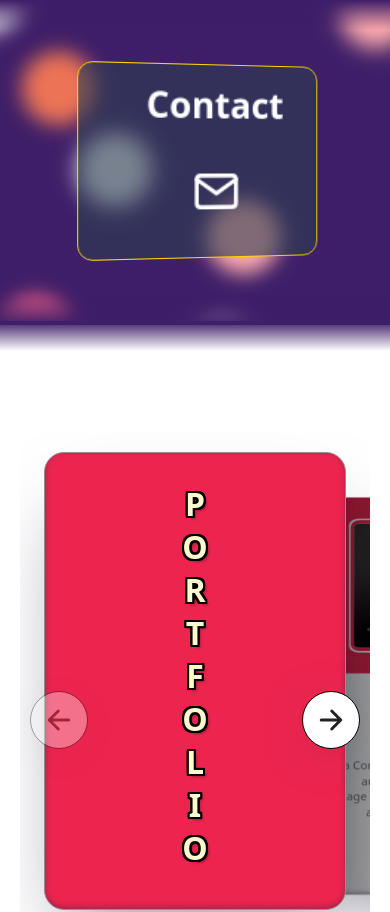
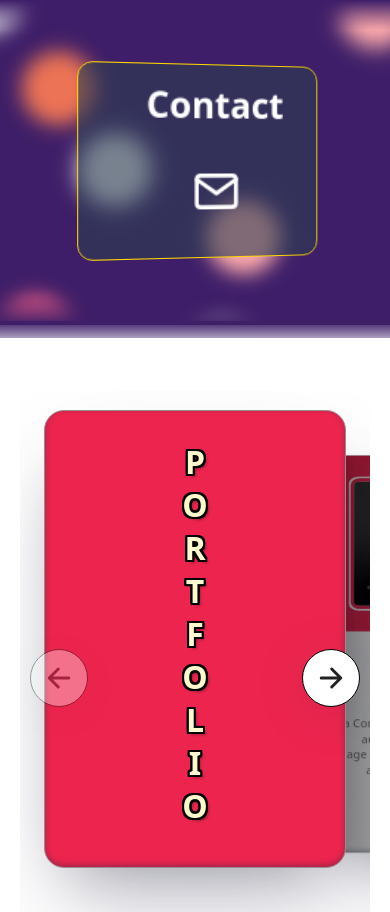
Before and after one commit to ayns789/portfolio, a React (Create React App) app: page / in a window 390 px wide. Shown: the top 912 px of the page. Built offline with nearby package versions, Linux system fonts and the light colour scheme; grey boxes are pictures that could not be loaded.

Commit message:
upgrade responsive header

```diff
--- a/src/pages/Home/index.module.css
+++ b/src/pages/Home/index.module.css
@@ -2,7 +2,7 @@
   position: absolute;
   bottom: 0;
   width: 100%;
-  height: 55vh; /* 58 */
+  height: 60vh; /* 58 */
   background: white;
 }
 .boxDown {
@@ -31,13 +31,6 @@
 .partTextImg {
   margin-top: 18px;
   width: 100%;
-}
-.boxDown {
-  width: 100%;
-  height: 100%;
-  display: flex;
-  flex-direction: row;
-  align-items: center;
 }
 
 .container {
```
